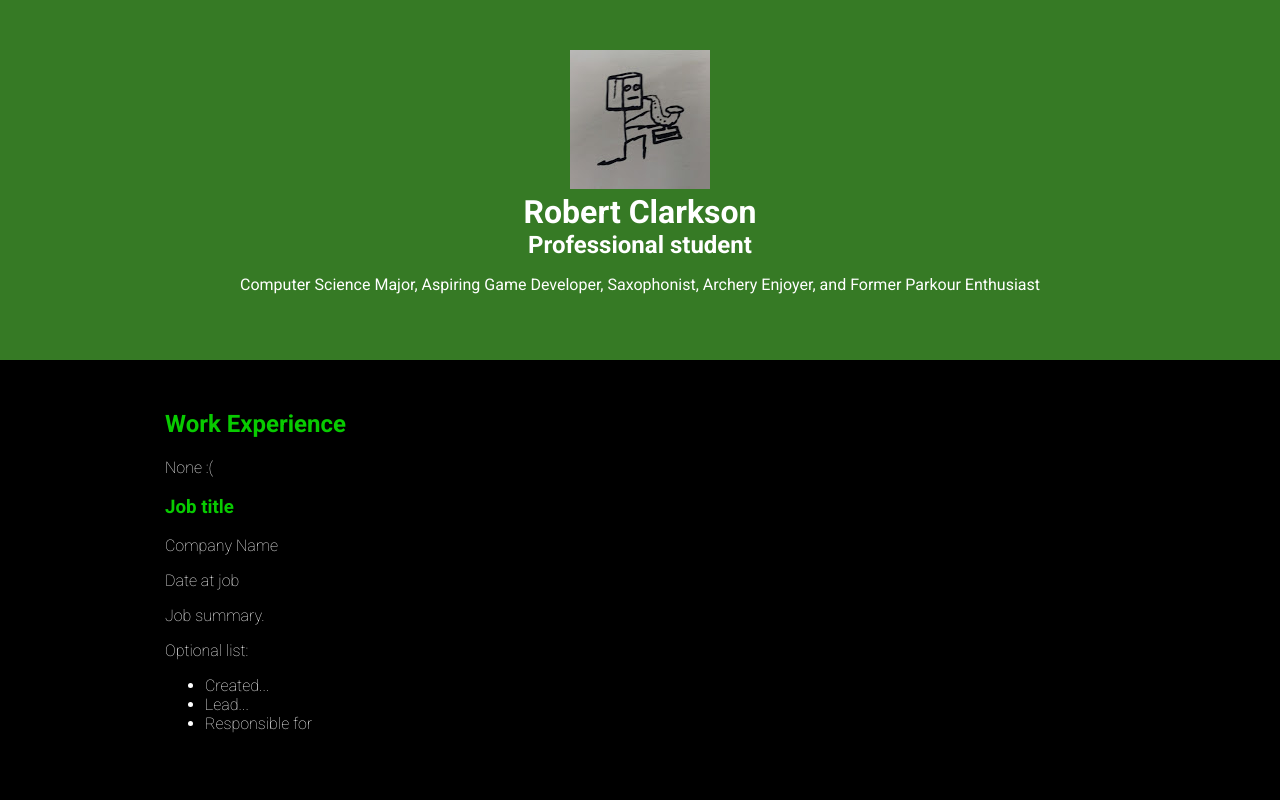
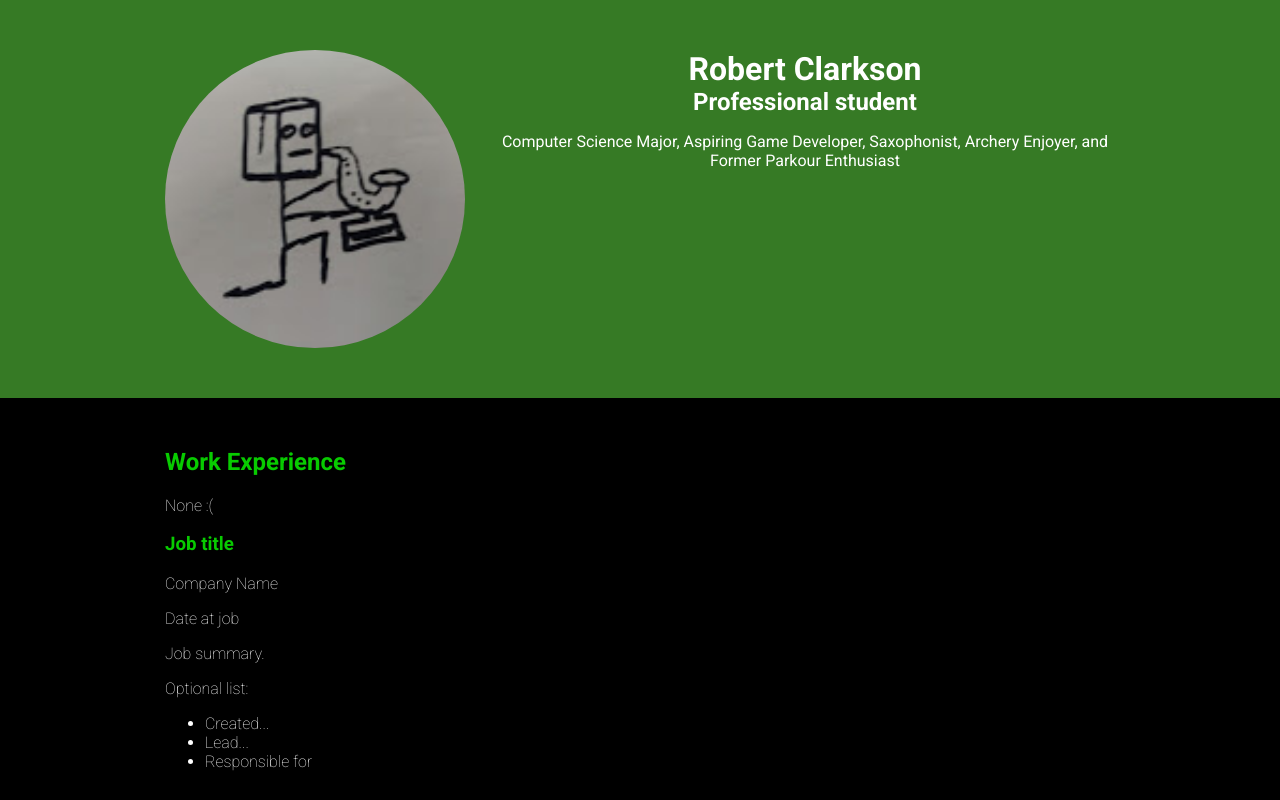
Before and after one commit to RobertEClarkson/HW7-Page, a plain HTML site: page index.html in a window 1280 px wide. Shown: the top 800 px of the page. Drawn offline with Linux system fonts and the light colour scheme; a web font is replaced by a local one.

Commit message:
Update index.html

```diff
--- a/index.html
+++ b/index.html
@@ -16,7 +16,7 @@
     <!-- // Intro -->
     <header>
         <div class="content-wrap">
-            <img src="images/PfP.JPG" alt="Image someone drew of me in high school">
+            <img src="images/PfP.JPG" alt="Image someone drew of me in high school" class="profile-img">
             <h1>Robert Clarkson</h1>
             <h2 class="title">Professional student</h2>
             <p>Computer Science Major, Aspiring Game Developer, Saxophonist, Archery Enjoyer, and Former Parkour Enthusiast </p>
```
